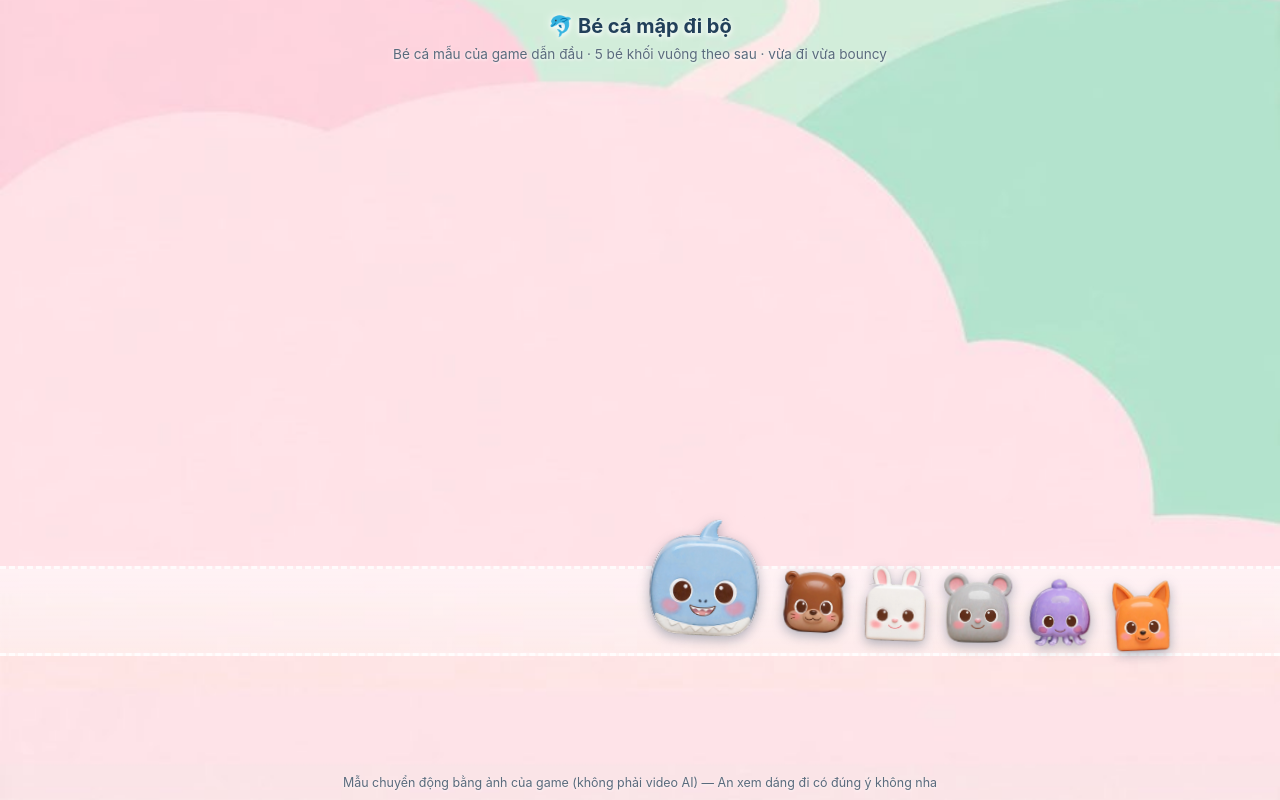
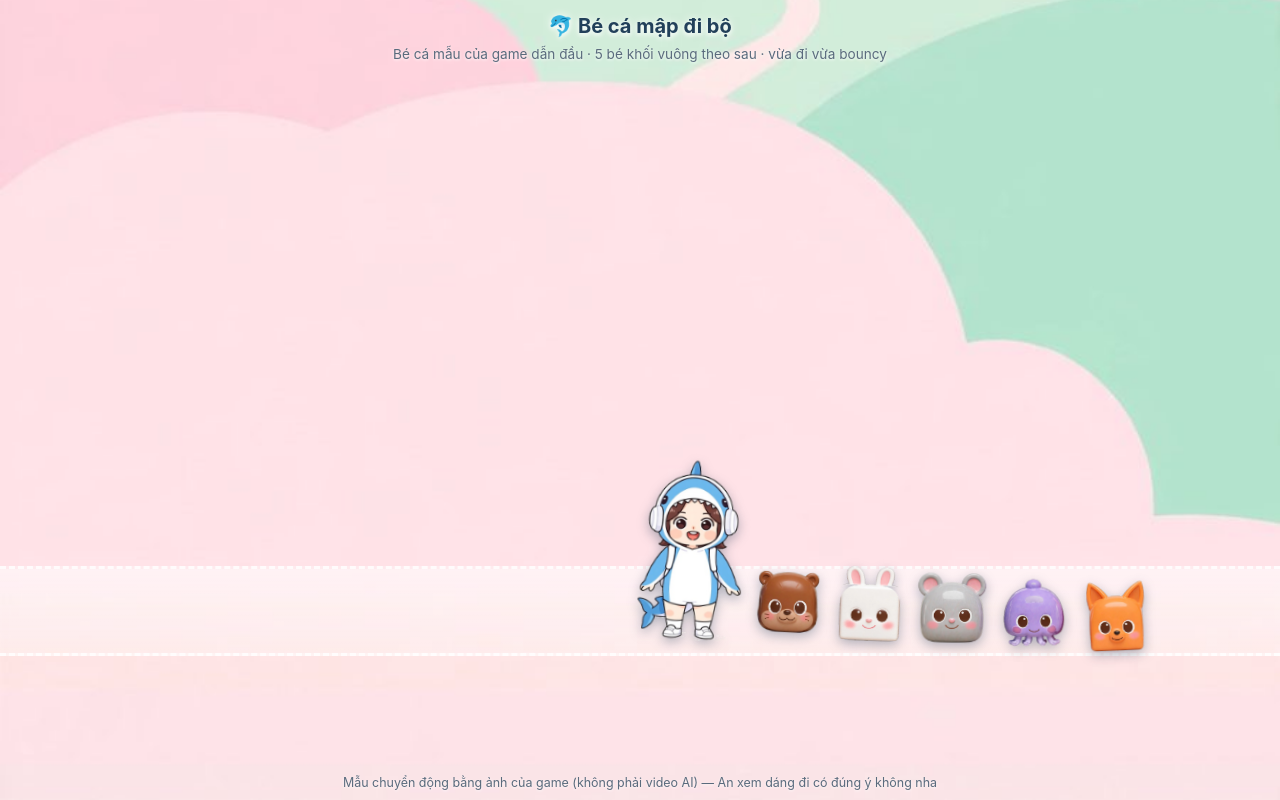
Before and after one commit to miatrann97-source/animal-crush, a plain HTML site: page shark-walk-sample.html in a window 1280 px wide. Drawn offline with Linux system fonts and the light colour scheme.

Commit message:
Update shark-walk-sample.html: shark-girl leads the walk

```diff
--- a/shark-walk-sample.html
+++ b/shark-walk-sample.html
@@ -45,7 +45,7 @@
     animation:walkBob .45s ease-in-out infinite alternate;
   }
   .baby img { display:block; width:100%; height:auto; }
-  .baby.leader { width:130px; margin-left:0; z-index:2; }
+  .baby.leader { width:104px; margin-left:0; z-index:2; }
   .baby.follower { width:76px; }
   .baby:nth-child(1) { animation-delay:0s; }
   .baby:nth-child(2) { animation-delay:.08s; }
@@ -70,7 +70,7 @@
   <p class="sub">Bé cá mẫu của game dẫn đầu · 5 bé khối vuông theo sau · vừa đi vừa bouncy</p>
   <div class="road"></div>
   <div class="party">
-    <span class="baby leader"><img src="https://miatrann97-source.github.io/animal-crush/tiles/shark.png" alt="Bé cá mập"></span>
+    <span class="baby leader"><img src="https://miatrann97-source.github.io/animal-crush/tiles/shark-girl.png" alt="Bé cá mập"></span>
     <span class="baby follower"><img src="https://miatrann97-source.github.io/animal-crush/tiles/otter.png" alt="Rái cá"></span>
     <span class="baby follower"><img src="https://miatrann97-source.github.io/animal-crush/tiles/rabbit.png" alt="Thỏ trắng"></span>
     <span class="baby follower"><img src="https://miatrann97-source.github.io/animal-crush/tiles/mouse.png" alt="Chuột xám"></span>
```
